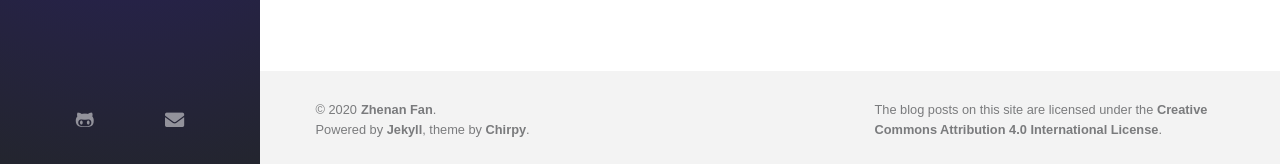
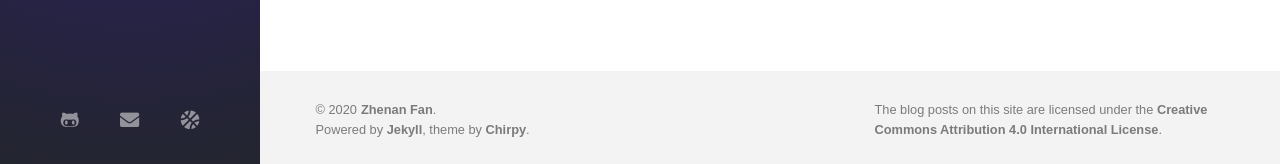
Before and after one commit to ZhenanFanUBC/ZhenanFanUBC.github.io, a Jekyll site: the page built from index.html, in a window 1280 px wide. Shown: the part 733-897 px from the top of the page. Built offline with Jekyll 4.4.1, drawn with Linux system fonts in a browser that asks for light colours; nearby versions of some CDN libraries; some web fonts are replaced; the list of posts is cut into pages by our own code; comment, search, counter and statistics services are not loaded.

Commit message:
personal webpage icon

```diff
--- a/_includes/sidebar.html
+++ b/_includes/sidebar.html
@@ -65,7 +65,7 @@
   <a href="javascript:window.open('mailto:' + ['{{ email[0] }}','{{ email[1] }}'].join('@'))">
     <i class="fas fa-envelope"></i>
   </a>
-  <!-- <a href="{{ site.baseurl }}/feed.xml" target="_blank">
-    <i class="fas fa-rss"></i>
-  </a> -->
+  <a href="https://www.cs.ubc.ca/~zhenanf" target="_blank">
+    <i class="fas fa-basketball-ball"></i>
+  </a>
 </div>
```
